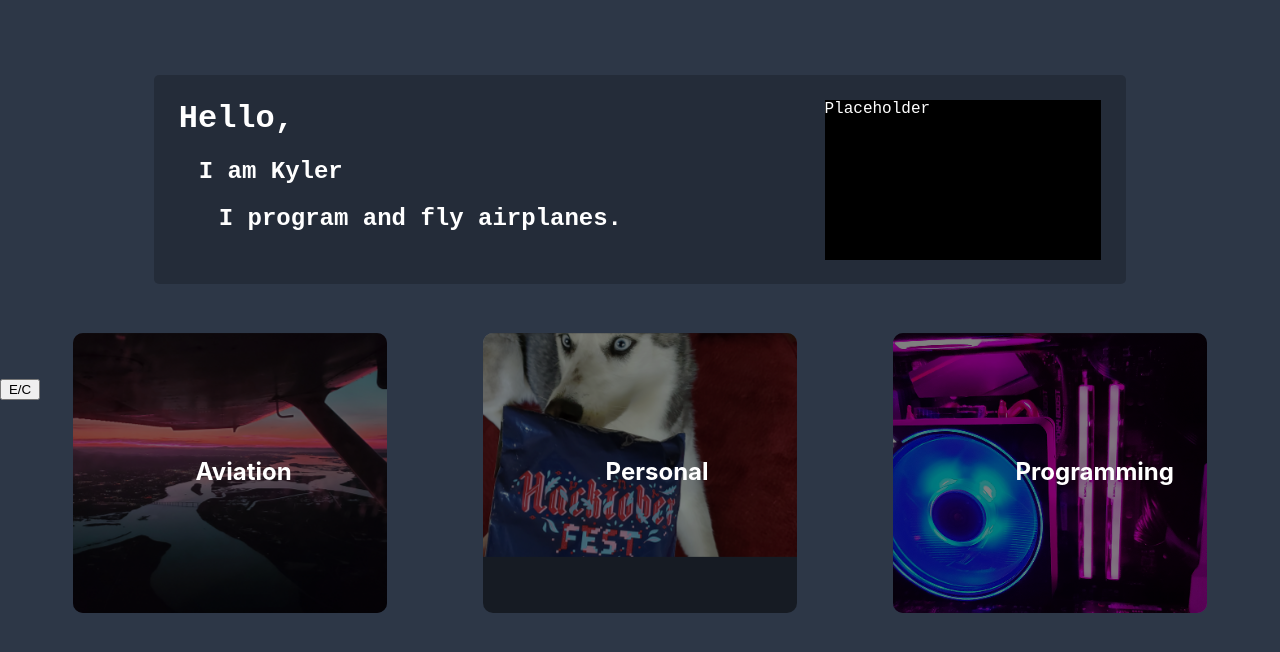
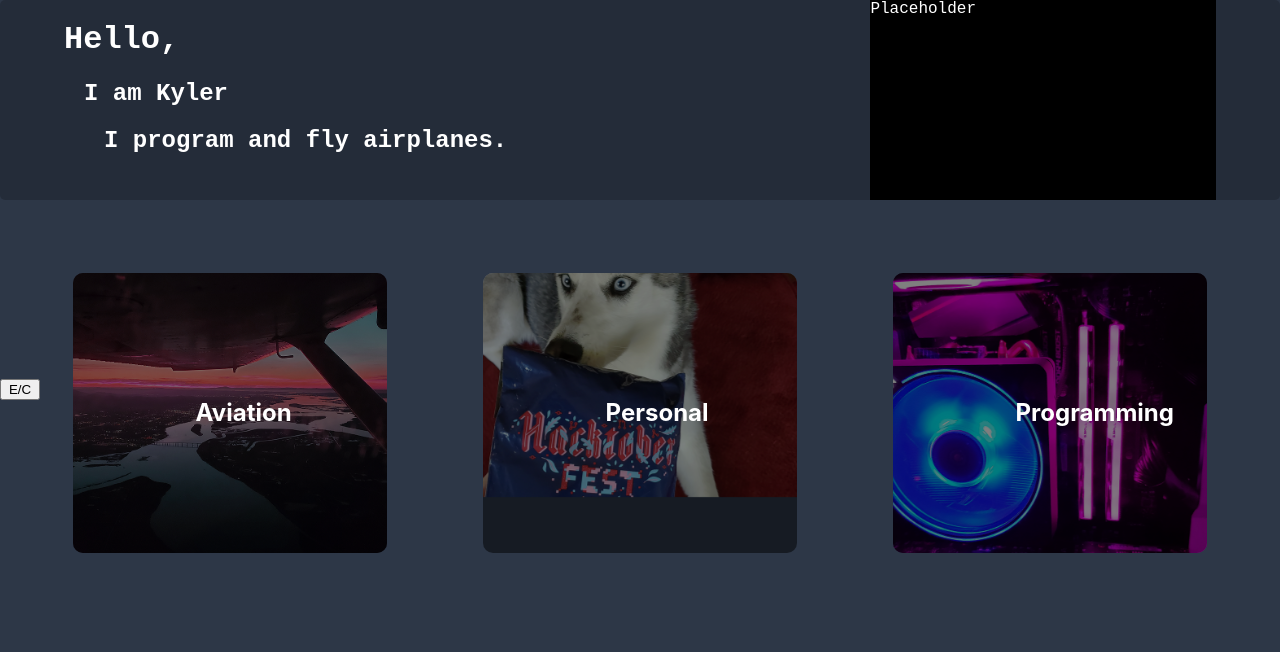
Before and after one commit to fisher60/portfolio, a React (Create React App) app in the folder portfolio/: page / in a window 1280 px wide. Shown: the top 652 px of the page. Built offline with nearby package versions, Linux system fonts and the light colour scheme.

Commit message:
add absolute styling sample

```diff
--- a/portfolio/src/components/home.css
+++ b/portfolio/src/components/home.css
@@ -1,22 +1,9 @@
 .home-content{
     text-align: center;
-    padding-top: 50px;
-}
-
-.home-content h1{
-    margin-top: 0px !important;
-}
-
-.home-title{
-    margin: 0 auto;
-    width: 50%;
-    border-style: none none solid none;
-    border-color: white;
-    border-radius: 20px;
-    border-width: 6px;
 }
 
 .categories-container{
     display: flex;
     justify-content: center;
+    margin-top: 25vh;
 }
--- a/portfolio/src/components/home.jsx
+++ b/portfolio/src/components/home.jsx
@@ -2,7 +2,6 @@ import "./home.css";
 
 import Intro from "./intro.jsx";
 import Category from "./category.jsx";
-import Outro from "./outro.jsx";
 
 import aviationImg from "./aviation.jpg";
 import personalImg from "./personal.jpg";
@@ -19,7 +18,6 @@ export default function Home(){
                 <Category title="Programming" navLink="programming" backgroundImg={programmingImg}/>
             </div>
 
-            {/* <Outro /> */}
         </div>
     )
 }
--- a/portfolio/src/components/intro.css
+++ b/portfolio/src/components/intro.css
@@ -1,14 +1,23 @@
 .intro-wrapper{
-    position: relative;
+    position: absolute;
     text-align: left;
     font-family: 'Courier New', monospace;
     margin: 0 auto;
-    padding: 2%;
-    width: 75%;
-    height: 20vh;
+    width: 100vw;
+    height: 25vh;
     border-radius: 5px;
     background-color: rgba(0, 0, 0, 0.2);
+    top: 0;
+    left: 0;
+    z-index: 0;
 }
+
+.title-wrapper{
+    position: relative;
+    height: 100%;
+    margin: 0 5%;
+}
+
 .title-mid{
     margin-left: 20px;
 }
--- a/portfolio/src/components/intro.jsx
+++ b/portfolio/src/components/intro.jsx
@@ -3,6 +3,7 @@ import "./intro.css";
 export default function Intro(){
     return(
         <div className="intro-wrapper">
+            <div className="title-wrapper">
                 <div className="intro-text">
                     <h1>Hello,</h1>
                     <h2 className="title-mid">I am Kyler</h2>
@@ -13,5 +14,6 @@ export default function Intro(){
                     <span>Placeholder</span>
                 </div>
             </div>
+        </div>
     )
 }
--- a/portfolio/src/components/navbar.css
+++ b/portfolio/src/components/navbar.css
@@ -1,8 +1,10 @@
 .nav{
+    position: absolute;
     background-color: #465d82;
     float: left;
     height: 100vh;
     transition: width .5s;
+    z-index: 1;
 }
 
 .nav.collapsed{
```
Also changed, not shown: 1 other file (tests, documents, lock files or other folders). Lines whose indentation alone changed are shown as unchanged.
